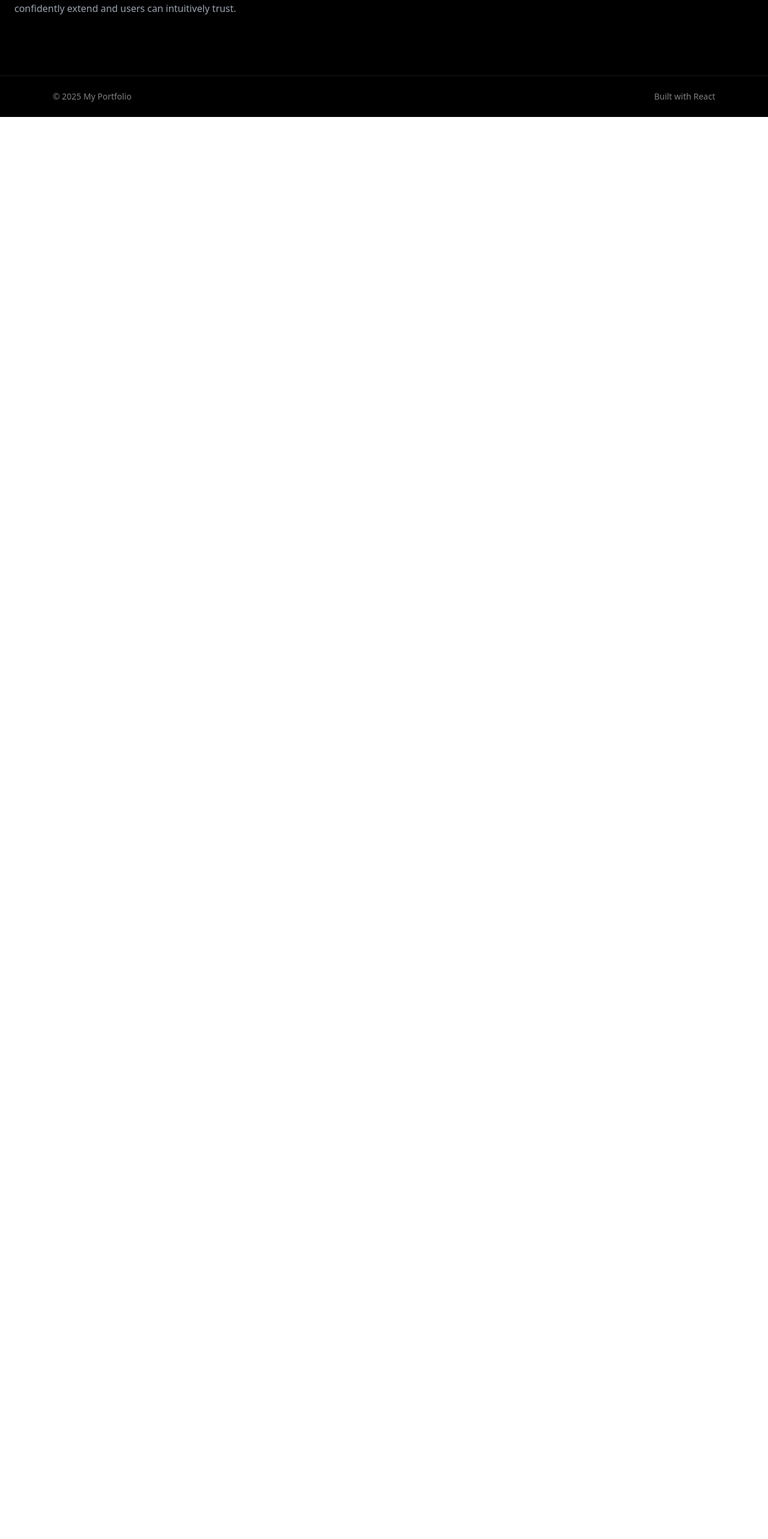
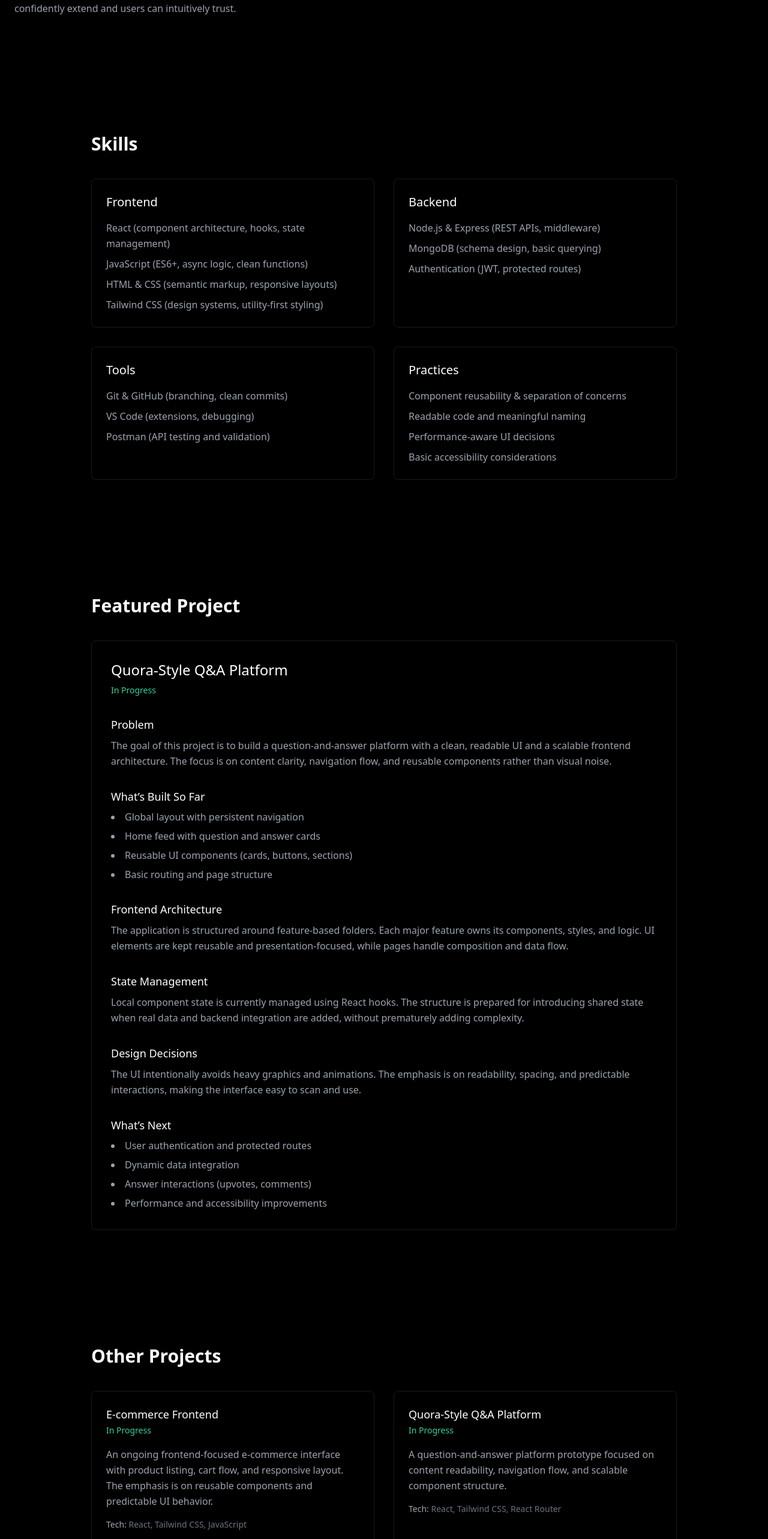
Before and after one commit to nilukadam/My-Portfolio, a React (Vite) app: page / in a window 1280 px wide. Shown: the part 1120-3686 px from the top of the page at 60% size. Before the commit the page ends 1315 px from the top, so only its background shows below. Built offline with nearby package versions, Linux system fonts and the light colour scheme.

Commit message:
Complete phase 5 with skills and project sections

```diff
--- a/src/App.jsx
+++ b/src/App.jsx
@@ -1,12 +1,18 @@
 import PageLayout from "./components/layout/PageLayout";
 import AboutSection from "./features/about/AboutSection";
 import HeroSection from "./features/hero/HeroSection";
+import FeaturedProject from "./features/projects/FeaturedProject";
+import ProjectsOverview from "./features/projects/ProjectOverview";
+import SkillsSection from "./features/skills/SkillsSection";
 
 function App() {
   return (
     <PageLayout>
       <HeroSection/>
       <AboutSection/>
+      <SkillsSection/>
+      <FeaturedProject/>
+      <ProjectsOverview/>
     </PageLayout>
   );
 }
--- /dev/null
+++ b/src/features/projects/FeaturedProject.jsx
@@ -0,0 +1,117 @@
+/*
+  FeaturedProject
+  Purpose:
+  - Showcase real, in-progress work
+  - Demonstrate frontend architecture and thinking
+  - Build trust through honesty
+*/
+
+const FeaturedProject = () => {
+    return (
+      <section
+        className="py-24"
+        aria-labelledby="project-heading"
+      >
+        <div className="max-w-5xl mx-auto px-6">
+          {/* Section Heading */}
+          <h2
+            id="project-heading"
+            className="text-3xl font-semibold text-white mb-10"
+          >
+            Featured Project
+          </h2>
+
+          <div className="border border-white/10 rounded-lg p-8 space-y-8">
+            {/* Project Header */}
+            <div>
+              <h3 className="text-2xl font-medium text-white">
+                Quora-Style Q&A Platform
+              </h3>
+              <span className="inline-block mt-2 text-sm text-emerald-400">
+                In Progress
+              </span>
+            </div>
+
+            {/* Problem Statement */}
+            <div>
+              <h4 className="text-lg font-medium text-white mb-2">
+                Problem
+              </h4>
+              <p className="text-gray-400 leading-relaxed">
+                The goal of this project is to build a question-and-answer
+                platform with a clean, readable UI and a scalable frontend
+                architecture. The focus is on content clarity, navigation flow,
+                and reusable components rather than visual noise.
+              </p>
+            </div>
+
+            {/* Built So Far */}
+            <div>
+              <h4 className="text-lg font-medium text-white mb-2">
+                What’s Built So Far
+              </h4>
+              <ul className="list-disc list-inside space-y-2 text-gray-400">
+                <li>Global layout with persistent navigation</li>
+                <li>Home feed with question and answer cards</li>
+                <li>Reusable UI components (cards, buttons, sections)</li>
+                <li>Basic routing and page structure</li>
+              </ul>
+            </div>
+
+            {/* Architecture */}
+            <div>
+              <h4 className="text-lg font-medium text-white mb-2">
+                Frontend Architecture
+              </h4>
+              <p className="text-gray-400 leading-relaxed">
+                The application is structured around feature-based folders.
+                Each major feature owns its components, styles, and logic.
+                UI elements are kept reusable and presentation-focused,
+                while pages handle composition and data flow.
+              </p>
+            </div>
+
+            {/* State Management */}
+            <div>
+              <h4 className="text-lg font-medium text-white mb-2">
+                State Management
+              </h4>
+              <p className="text-gray-400 leading-relaxed">
+                Local component state is currently managed using React hooks.
+                The structure is prepared for introducing shared state
+                when real data and backend integration are added, without
+                prematurely adding complexity.
+              </p>
+            </div>
+
+            {/* Design Decisions */}
+            <div>
+              <h4 className="text-lg font-medium text-white mb-2">
+                Design Decisions
+              </h4>
+              <p className="text-gray-400 leading-relaxed">
+                The UI intentionally avoids heavy graphics and animations.
+                The emphasis is on readability, spacing, and predictable
+                interactions, making the interface easy to scan and use.
+              </p>
+            </div>
+
+            {/* What’s Next */}
+            <div>
+              <h4 className="text-lg font-medium text-white mb-2">
+                What’s Next
+              </h4>
+              <ul className="list-disc list-inside space-y-2 text-gray-400">
+                <li>User authentication and protected routes</li>
+                <li>Dynamic data integration</li>
+                <li>Answer interactions (upvotes, comments)</li>
+                <li>Performance and accessibility improvements</li>
+              </ul>
+            </div>
+          </div>
+        </div>
+      </section>
+    );
+  };
+
+  export default FeaturedProject;
--- /dev/null
+++ b/src/features/projects/ProjectCard.jsx
@@ -0,0 +1,30 @@
+/*
+  ProjectCard
+  Purpose:
+  - Display a short, honest project overview
+*/
+
+const ProjectCard = ({ title, description, tech, status }) => {
+    return (
+      <div className="border border-white/10 rounded-lg p-6 space-y-4">
+        <div>
+          <h3 className="text-lg font-medium text-white">
+            {title}
+          </h3>
+          <span className="text-sm text-emerald-400">
+            {status}
+          </span>
+        </div>
+
+        <p className="text-gray-400 leading-relaxed">
+          {description}
+        </p>
+
+        <p className="text-sm text-gray-500">
+          <span className="text-gray-400">Tech:</span> {tech}
+        </p>
+      </div>
+    );
+  };
+
+  export default ProjectCard;
--- /dev/null
+++ b/src/features/projects/ProjectOverview.jsx
@@ -0,0 +1,57 @@
+/*
+  ProjectsOverview
+  Purpose:
+  - Show additional ongoing projects
+  - Provide breadth without deep detail
+*/
+
+import ProjectCard from "./ProjectCard";
+
+const projects = [
+  {
+    title: "E-commerce Frontend",
+    description:
+      "An ongoing frontend-focused e-commerce interface with product listing, cart flow, and responsive layout. The emphasis is on reusable components and predictable UI behavior.",
+    tech: "React, Tailwind CSS, JavaScript",
+    status: "In Progress",
+  },
+  {
+    title: "Quora-Style Q&A Platform",
+    description:
+      "A question-and-answer platform prototype focused on content readability, navigation flow, and scalable component structure.",
+    tech: "React, Tailwind CSS, React Router",
+    status: "In Progress",
+  },
+];
+
+const ProjectsOverview = () => {
+  return (
+    <section
+      className="py-24"
+      aria-labelledby="projects-overview-heading"
+    >
+      <div className="max-w-5xl mx-auto px-6">
+        <h2
+          id="projects-overview-heading"
+          className="text-3xl font-semibold text-white mb-10"
+        >
+          Other Projects
+        </h2>
+
+        <div className="grid grid-cols-1 md:grid-cols-2 gap-8">
+          {projects.map((project) => (
+            <ProjectCard
+              key={project.title}
+              title={project.title}
+              description={project.description}
+              tech={project.tech}
+              status={project.status}
+            />
+          ))}
+        </div>
+      </div>
+    </section>
+  );
+};
+
+export default ProjectsOverview;
--- /dev/null
+++ b/src/features/skills/SkillsSection.jsx
@@ -0,0 +1,86 @@
+/*
+  SkillsSection
+  Purpose:
+  - Present technical skills with depth and honesty
+  - Show engineering mindset, not just tools
+*/
+
+const skills = [
+    {
+      title: "Frontend",
+      items: [
+        "React (component architecture, hooks, state management)",
+        "JavaScript (ES6+, async logic, clean functions)",
+        "HTML & CSS (semantic markup, responsive layouts)",
+        "Tailwind CSS (design systems, utility-first styling)"
+      ],
+    },
+    {
+      title: "Backend",
+      items: [
+        "Node.js & Express (REST APIs, middleware)",
+        "MongoDB (schema design, basic querying)",
+        "Authentication (JWT, protected routes)"
+      ],
+    },
+    {
+      title: "Tools",
+      items: [
+        "Git & GitHub (branching, clean commits)",
+        "VS Code (extensions, debugging)",
+        "Postman (API testing and validation)"
+      ],
+    },
+    {
+      title: "Practices",
+      items: [
+        "Component reusability & separation of concerns",
+        "Readable code and meaningful naming",
+        "Performance-aware UI decisions",
+        "Basic accessibility considerations"
+      ],
+    },
+  ];
+
+  const SkillsSection = () => {
+    return (
+      <section
+        className="py-24"
+        aria-labelledby="skills-heading"
+      >
+        <div className="max-w-5xl mx-auto px-6">
+          {/* Section Heading */}
+          <h2
+            id="skills-heading"
+            className="text-3xl font-semibold text-white mb-10"
+          >
+            Skills
+          </h2>
+
+          {/* Skills Grid */}
+          <div className="grid grid-cols-1 md:grid-cols-2 gap-8">
+            {skills.map((group) => (
+              <div
+                key={group.title}
+                className="border border-white/10 rounded-lg p-6"
+              >
+                <h3 className="text-xl font-medium text-white mb-4">
+                  {group.title}
+                </h3>
+
+                <ul className="space-y-2 text-gray-400">
+                  {group.items.map((item, index) => (
+                    <li key={index} className="leading-relaxed">
+                      {item}
+                    </li>
+                  ))}
+                </ul>
+              </div>
+            ))}
+          </div>
+        </div>
+      </section>
+    );
+  };
+
+  export default SkillsSection;
```
